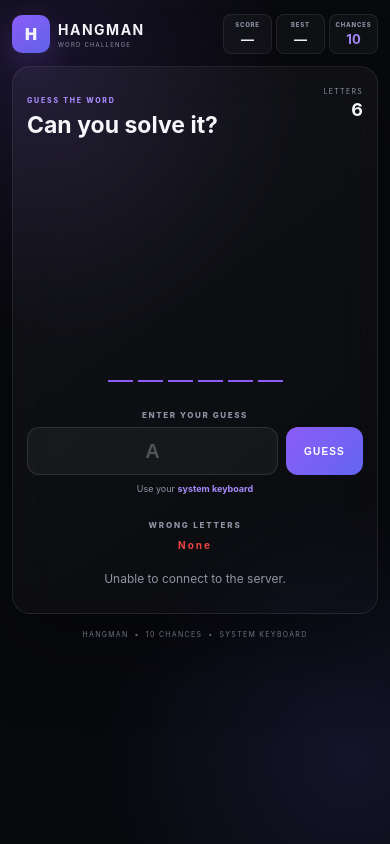
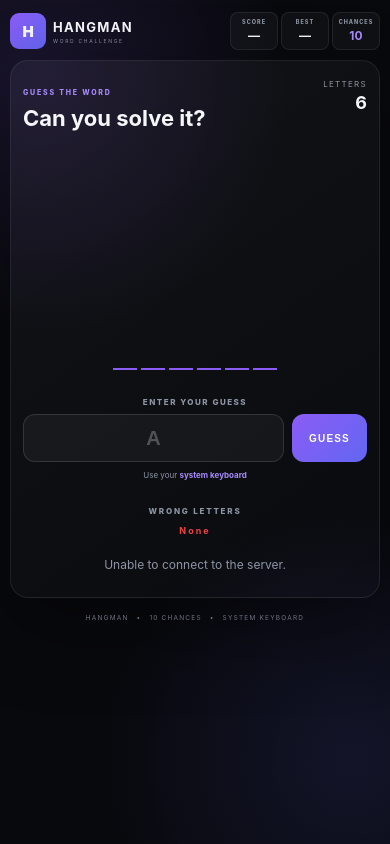
Before and after one commit to vanjarapurajesh/HangmanGame, a Flask app: page / in a window 390 px wide. Run offline with Flask 3, Linux system fonts and the light colour scheme; data that the repository does not hold is empty.

Commit message:
Update style.css

```diff
--- a/static/css/style.css
+++ b/static/css/style.css
@@ -15,11 +15,11 @@
 
 :root {
 
+    /* Main colors */
+
     --background: #08090d;
 
     --card: #11131a;
-
-    --card-light: #171922;
 
     --border: rgba(255, 255, 255, 0.08);
 
@@ -41,11 +41,6 @@
 /* =========================================================
    BODY
 ========================================================= */
-
-html {
-    min-height: 100%;
-}
-
 
 body {
 
@@ -124,16 +122,16 @@ body {
 
     align-items: center;
 
-    gap: 11px;
+    gap: 10px;
 
 }
 
 
 .brand-logo {
 
-    width: 46px;
+    width: 45px;
 
-    height: 46px;
+    height: 45px;
 
     display: flex;
 
@@ -141,24 +139,19 @@ body {
 
     justify-content: center;
 
-    flex-shrink: 0;
-
     border-radius: 13px;
 
     background:
+
         linear-gradient(
             135deg,
             var(--accent),
             var(--blue)
         );
 
-    font-size: 19px;
+    font-size: 18px;
 
     font-weight: 900;
-
-    box-shadow:
-        0 10px 30px
-        rgba(139, 92, 246, 0.25);
 
 }
 
@@ -182,7 +175,7 @@ body {
 
     font-size: 8px;
 
-    letter-spacing: 1.8px;
+    letter-spacing: 1.7px;
 
 }
 
@@ -213,8 +206,6 @@ body {
 
     align-items: center;
 
-    justify-content: center;
-
     gap: 3px;
 
     border:
@@ -236,7 +227,7 @@ body {
 
     font-weight: 800;
 
-    letter-spacing: 1.2px;
+    letter-spacing: 1px;
 
 }
 
@@ -280,11 +272,9 @@ body {
         );
 
     box-shadow:
+
         0 30px 80px
         rgba(0, 0, 0, 0.38);
-
-    backdrop-filter:
-        blur(20px);
 
 }
 
@@ -322,8 +312,6 @@ body {
     margin-top: 6px;
 
     font-size: 30px;
-
-    line-height: 1.1;
 
 }
 
@@ -360,57 +348,14 @@ body {
 
 
 /* =========================================================
-   PROGRESS
-========================================================= */
-
-.progress-container {
-
-    width: 100%;
-
-    height: 4px;
-
-    margin-top: 20px;
-
-    overflow: hidden;
-
-    border-radius: 10px;
-
-    background:
-        rgba(255, 255, 255, 0.06);
-
-}
-
-
-.progress-bar {
-
-    width: 100%;
-
-    height: 100%;
-
-    border-radius: inherit;
-
-    background:
-        linear-gradient(
-            90deg,
-            var(--accent),
-            var(--blue)
-        );
-
-    transition:
-        width 0.35s ease;
-
-}
-
-
-/* =========================================================
-   HANGMAN AREA
+   HANGMAN CONTAINER
 ========================================================= */
 
 .hangman-container {
 
     width: 100%;
 
-    height: 245px;
+    height: 250px;
 
     display: flex;
 
@@ -627,8 +580,7 @@ body {
 
     gap: 8px;
 
-    margin:
-        0 auto 20px;
+    margin-bottom: 20px;
 
 }
 
@@ -648,13 +600,9 @@ body {
     border-bottom:
         3px solid var(--accent);
 
-    color: var(--text);
-
     font-size: 30px;
 
     font-weight: 800;
-
-    text-transform: uppercase;
 
 }
 
@@ -692,16 +643,12 @@ body {
 
     font-weight: 800;
 
-    letter-spacing: 1.6px;
+    letter-spacing: 1.5px;
 
     text-align: center;
 
 }
 
-
-/* =========================================================
-   GUESS BOX
-========================================================= */
 
 .guess-box {
 
@@ -712,9 +659,13 @@ body {
 }
 
 
+/* =========================================================
+   MOBILE SYSTEM KEYBOARD INPUT
+========================================================= */
+
 #guess-input {
 
-    width: 75px;
+    width: 100%;
 
     height: 52px;
 
@@ -725,11 +676,11 @@ body {
     padding:
         0 15px;
 
+    outline: none;
+
     border:
         1px solid
-        rgba(255, 255, 255, 0.11);
-
-    outline: none;
+        rgba(255, 255, 255, 0.12);
 
     border-radius: 12px;
 
@@ -745,11 +696,6 @@ body {
     text-align: center;
 
     text-transform: uppercase;
-
-    transition:
-        border-color 0.2s ease,
-
-        box-shadow 0.2s ease;
 
 }
 
@@ -846,7 +778,7 @@ body {
 
     color: var(--muted);
 
-    font-size: 10px;
+    font-size: 9px;
 
     text-align: center;
 
@@ -892,7 +824,7 @@ body {
 
     color: var(--danger);
 
-    font-size: 12px;
+    font-size: 11px;
 
     font-weight: 700;
 
@@ -1172,7 +1080,7 @@ footer {
 
     flex-wrap: wrap;
 
-    gap: 9px;
+    gap: 8px;
 
     margin-top: 16px;
 
@@ -1180,7 +1088,7 @@ footer {
 
     font-size: 8px;
 
-    letter-spacing: 1.3px;
+    letter-spacing: 1.2px;
 
 }
 
@@ -1189,27 +1097,11 @@ footer {
    TABLET
 ========================================================= */
 
-@media (max-width: 750px) {
-
-    .app {
-
-        width: 94%;
-
-        padding-top: 20px;
-
-    }
-
+@media (max-width: 700px) {
 
     .game-card {
 
         padding: 24px;
-
-    }
-
-
-    .hangman-container {
-
-        height: 220px;
 
     }
 
@@ -1222,12 +1114,13 @@ footer {
 
 @media (max-width: 600px) {
 
+
     .app {
 
         width: 100%;
 
         padding:
-            14px 12px 16px;
+            12px 10px 16px;
 
     }
 
@@ -1236,68 +1129,64 @@ footer {
 
     .top-bar {
 
-        align-items: center;
+        gap: 8px;
 
-        gap: 10px;
-
-        margin-bottom: 12px;
+        margin-bottom: 10px;
 
     }
 
 
     .brand {
 
-        gap: 8px;
+        gap: 7px;
 
     }
 
 
     .brand-logo {
 
-        width: 38px;
+        width: 36px;
 
-        height: 38px;
+        height: 36px;
 
-        border-radius: 10px;
+        border-radius: 9px;
 
-        font-size: 16px;
+        font-size: 15px;
 
     }
 
 
     .brand-text h1 {
 
-        font-size: 14px;
+        font-size: 13px;
 
-        letter-spacing: 1.5px;
+        letter-spacing: 1.3px;
 
     }
 
 
     .brand-text span {
 
-        font-size: 6px;
-
-        letter-spacing: 1.2px;
+        font-size: 5px;
 
     }
 
 
-    /* Scoreboard */
+    /* Score */
 
     .scoreboard {
 
-        gap: 4px;
+        gap: 3px;
 
     }
 
 
     .score-item {
 
-        min-width: 49px;
+        min-width: 48px;
 
         padding:
-            6px 5px;
+            6px 4px;
 
         border-radius: 8px;
 
@@ -1306,16 +1195,14 @@ footer {
 
     .score-item span {
 
-        font-size: 6px;
-
-        letter-spacing: 0.8px;
+        font-size: 5.5px;
 
     }
 
 
     .score-item strong {
 
-        font-size: 13px;
+        font-size: 12px;
 
     }
 
@@ -1325,30 +1212,23 @@ footer {
     .game-card {
 
         padding:
-            20px 14px;
+            18px 12px;
 
         border-radius: 18px;
 
     }
 
 
-    /* Header */
+    /* Title */
 
     .game-header h2 {
 
-        font-size: 23px;
+        font-size: 22px;
 
     }
 
 
     .eyebrow {
-
-        font-size: 7px;
-
-    }
-
-
-    .word-info span {
 
         font-size: 7px;
 
@@ -1362,20 +1242,11 @@ footer {
     }
 
 
-    /* Progress */
-
-    .progress-container {
-
-        margin-top: 14px;
-
-    }
-
-
     /* Hangman */
 
     .hangman-container {
 
-        height: 195px;
+        height: 190px;
 
     }
 
@@ -1392,27 +1263,27 @@ footer {
 
     .word {
 
-        gap: 5px;
+        gap: 4px;
 
-        margin-bottom: 17px;
+        margin-bottom: 16px;
 
     }
 
 
     .word-letter {
 
-        width: 25px;
+        width: 24px;
 
-        height: 38px;
+        height: 37px;
+
+        font-size: 22px;
 
         border-bottom-width: 2px;
-
-        font-size: 24px;
 
     }
 
 
-    /* Guess */
+    /* Input */
 
     .guess-area {
 
@@ -1437,23 +1308,23 @@ footer {
         height: 48px;
 
         padding:
-            0 18px;
+            0 17px;
 
     }
 
 
     .keyboard-message {
 
-        font-size: 9px;
+        font-size: 8px;
 
     }
 
 
-    /* Wrong letters */
+    /* Wrong */
 
     .wrong-letters {
 
-        font-size: 10px;
+        font-size: 9px;
 
         letter-spacing: 2px;
 
@@ -1464,9 +1335,7 @@ footer {
 
     footer {
 
-        font-size: 7px;
-
-        gap: 6px;
+        font-size: 6.5px;
 
     }
 
```
Also changed, not shown: other parts of static/css/style.css (+59 -89 lines).
